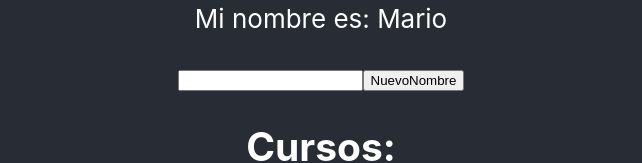
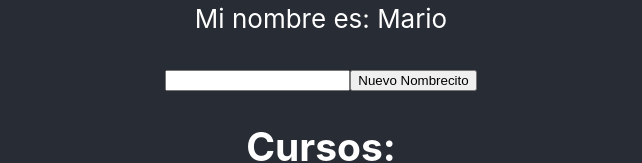
Before and after one commit to mariosanzvilla/repaso-react, a React (Create React App) app: page / in a window 1280 px wide. Shown: the part 533-696 px from the top of the page, without its empty margins (319-961 px from the left). Built offline with nearby package versions, Linux system fonts and the light colour scheme.

Commit message:
cambiado nombre botón

```diff
--- a/src/components/PrimerComponente.js
+++ b/src/components/PrimerComponente.js
@@ -22,7 +22,7 @@ export const PrimerComponente = () => {
             <p> Mi nombre es: {nombre}</p>
 
             <input type="text" onChange={e => cambiarNombre(e.target.value)} placeholder></input>
-            <button onClick={e => cambiarNombre("Mariete")}>NuevoNombre</button>
+            <button onClick={e => cambiarNombre("Mariete")}>Nuevo Nombrecito</button>
             <h2>Cursos:</h2>
             <ul>
                 {
```
